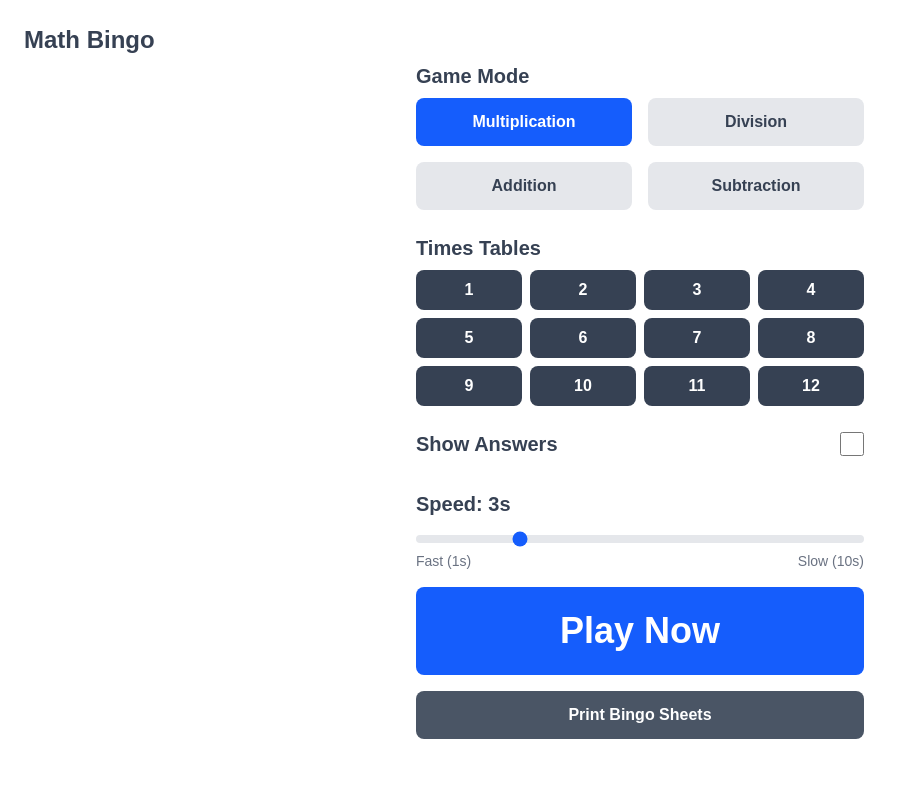
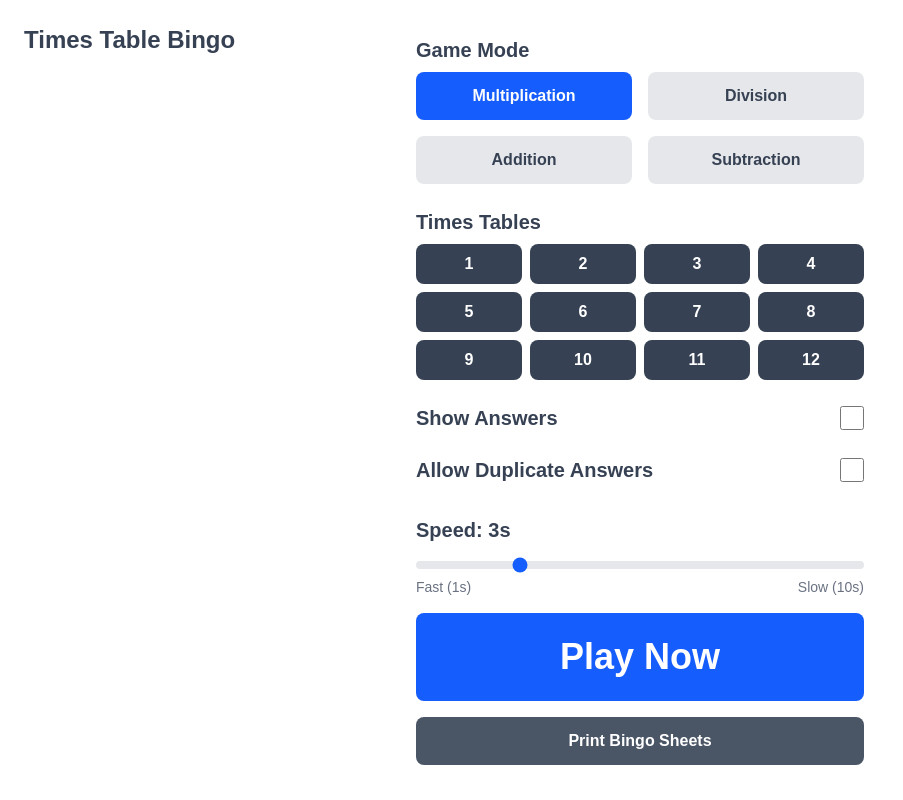
Before and after one commit to jameslnewell/times-table-bingo, a Next.js app: page / in a window 1280 px wide. Shown: the whole page, without its empty margins (0-903 px from the left). Built offline with nearby package versions, Linux system fonts and the light colour scheme.

Commit message:
rename app to Times Table Bingo

```diff
--- a/app/_components/BingoSheet.tsx
+++ b/app/_components/BingoSheet.tsx
@@ -9,7 +9,7 @@ export function BingoSheet({ answers, columns, rows }: BingoSheetProps) {
 
   return (
     <div className="border-2 border-black p-4 bg-white">
-      <h2 className="text-xl font-bold text-center mb-4">Math Bingo</h2>
+      <h2 className="text-xl font-bold text-center mb-4">Times Table Bingo</h2>
       <div
         className="grid gap-0"
         style={{
--- a/app/_components/GameState.tsx
+++ b/app/_components/GameState.tsx
@@ -9,12 +9,14 @@ interface GameStateProps {
   mode: GameMode;
   delay: number;
   showAnswers: boolean;
+  allowDuplicateAnswers: boolean;
   selectedTimesTables: number[];
   expressions: GameExpression[];
   onPlay: () => void;
   onModeChange: (mode: GameMode) => void;
   onDelayChange: (delay: number) => void;
   onShowAnswersChange: (value: boolean) => void;
+  onAllowDuplicateAnswersChange: (value: boolean) => void;
   onSelectedTimesTablesChange: (selected: number[]) => void;
   onBingo: () => void;
   onReset: () => void;
@@ -26,12 +28,14 @@ export function GameState({
   mode,
   delay,
   showAnswers,
+  allowDuplicateAnswers,
   selectedTimesTables,
   expressions,
   onPlay,
   onModeChange,
   onDelayChange,
   onShowAnswersChange,
+  onAllowDuplicateAnswersChange,
   onSelectedTimesTablesChange,
   onBingo,
   onReset,
@@ -45,11 +49,13 @@ export function GameState({
         mode={mode}
         delay={delay}
         showAnswers={showAnswers}
+        allowDuplicateAnswers={allowDuplicateAnswers}
         selectedTimesTables={selectedTimesTables}
         onPlay={onPlay}
         onModeChange={onModeChange}
         onDelayChange={onDelayChange}
         onShowAnswersChange={onShowAnswersChange}
+        onAllowDuplicateAnswersChange={onAllowDuplicateAnswersChange}
         onSelectedTimesTablesChange={onSelectedTimesTablesChange}
       />
     );
@@ -94,7 +100,7 @@ export function GameState({
           href="https://jameslnewell.github.io/times-table-bingo"
           className="text-gray-700 hover:text-gray-900 transition-colors"
         >
-          Math Bingo
+          Times Table Bingo
         </a>
       </h1>
       <main className="flex-1 flex flex-col items-center justify-center p-8">
--- a/app/_components/LostState.tsx
+++ b/app/_components/LostState.tsx
@@ -12,7 +12,7 @@ export function LostState({ mode, expressions, onPlayAgain }: LostStateProps) {
       <div className="text-center mb-8">
         <h2 className="text-6xl font-bold text-orange-600 mb-4">Nice Try!</h2>
         <p className="text-2xl text-gray-600">
-          All times tables have been used!
+          All questions have been shown!
         </p>
       </div>
       <div className="w-full max-h-96 overflow-y-auto mb-8 p-4 bg-gray-50 rounded-lg">
--- a/app/_components/WaitingState.tsx
+++ b/app/_components/WaitingState.tsx
@@ -5,10 +5,12 @@ interface WaitingStateProps {
   mode: GameMode;
   delay: number;
   showAnswers: boolean;
+  allowDuplicateAnswers: boolean;
   selectedTimesTables: number[];
   onDelayChange: (delay: number) => void;
   onModeChange: (mode: GameMode) => void;
   onShowAnswersChange: (value: boolean) => void;
+  onAllowDuplicateAnswersChange: (value: boolean) => void;
   onSelectedTimesTablesChange: (selected: number[]) => void;
   onPlay: () => void;
 }
@@ -17,11 +19,13 @@ export function WaitingState({
   mode,
   delay,
   showAnswers,
+  allowDuplicateAnswers,
   selectedTimesTables,
   onPlay,
   onModeChange,
   onDelayChange,
   onShowAnswersChange,
+  onAllowDuplicateAnswersChange,
   onSelectedTimesTablesChange,
 }: WaitingStateProps) {
   const toggleTimesTable = (num: number) => {
@@ -119,6 +123,21 @@ export function WaitingState({
             />
           </label>
         </div>
+
+        {/* Allow Duplicate Answers Toggle */}
+        <div className="space-y-2">
+          <label className="flex items-center justify-between cursor-pointer">
+            <span className="text-xl font-semibold text-gray-700">
+              Allow Duplicate Answers
+            </span>
+            <input
+              type="checkbox"
+              checked={allowDuplicateAnswers}
+              onChange={(e) => onAllowDuplicateAnswersChange(e.target.checked)}
+              className="w-6 h-6 text-blue-600 bg-gray-200 border-gray-300 rounded focus:ring-blue-500 cursor-pointer"
+            />
+          </label>
+        </div>
       </div>
 
       <div className="flex flex-col gap-4 w-full">
--- a/app/_hooks/useGame.ts
+++ b/app/_hooks/useGame.ts
@@ -13,6 +13,7 @@ export interface GameConfig {
   mode?: GameMode;
   delay?: number;
   selectedTimesTables?: number[];
+  allowDuplicateAnswers?: boolean;
 }
 
 export interface GameState {
@@ -25,7 +26,9 @@ const TIMES_TABLES_MAX = 12;
 function generateExpression(
   mode: GameMode,
   usedAnswers: Set<number>,
-  selectedTimesTables: number[]
+  usedExpressions: Set<string>,
+  selectedTimesTables: number[],
+  allowDuplicateAnswers: boolean
 ): GameExpression | null {
   const maxAttempts = 100;
   let attempts = 0;
@@ -47,10 +50,12 @@ function generateExpression(
         answer: product,
       };
     } else if (mode === "division") {
+      // For division: product ÷ left = right
+      // e.g., if left=2 (from selected table), right=6, product=12, then 12 ÷ 2 = 6
       expression = {
         left: product,
-        right,
-        answer: left,
+        right: left,
+        answer: right,
       };
     } else if (mode === "addition") {
       // For addition: (product - right) + right = product
@@ -70,8 +75,18 @@ function generateExpression(
       };
     }
 
-    if (!usedAnswers.has(expression.answer) && isValid) {
-      return expression;
+    const expressionKey = `${expression.left},${expression.right}`;
+
+    if (allowDuplicateAnswers) {
+      // When duplicates allowed, only check for unique expressions
+      if (!usedExpressions.has(expressionKey) && isValid) {
+        return expression;
+      }
+    } else {
+      // When duplicates not allowed, check for unique answers
+      if (!usedAnswers.has(expression.answer) && isValid) {
+        return expression;
+      }
     }
 
     attempts++;
@@ -81,7 +96,7 @@ function generateExpression(
 }
 
 export function useGame(config: GameConfig = {}) {
-  const { delay = 3000, mode = "multiplication", selectedTimesTables = [1, 2, 3, 4, 5, 6, 7, 8, 9, 10, 11, 12] } = config;
+  const { delay = 3000, mode = "multiplication", selectedTimesTables = [1, 2, 3, 4, 5, 6, 7, 8, 9, 10, 11, 12], allowDuplicateAnswers = false } = config;
 
   const [status, setStatus] = React.useState<GameStatus>("waiting");
   const [expressions, setExpressions] = React.useState<GameExpression[]>([]);
@@ -90,7 +105,8 @@ export function useGame(config: GameConfig = {}) {
   const generateNextExpression = React.useCallback(() => {
     setExpressions((prev) => {
       const usedAnswers = new Set(prev.map((expr) => expr.answer));
-      const expression = generateExpression(mode, usedAnswers, selectedTimesTables);
+      const usedExpressions = new Set(prev.map((expr) => `${expr.left},${expr.right}`));
+      const expression = generateExpression(mode, usedAnswers, usedExpressions, selectedTimesTables, allowDuplicateAnswers);
 
       if (expression) {
         return [...prev, expression];
@@ -104,14 +120,14 @@ export function useGame(config: GameConfig = {}) {
         return prev;
       }
     });
-  }, [mode, selectedTimesTables]);
+  }, [mode, selectedTimesTables, allowDuplicateAnswers]);
 
   const play = React.useCallback(() => {
     setStatus("playing");
     setExpressions([]);
 
     // Generate first expression immediately
-    const firstExpression = generateExpression(mode, new Set(), selectedTimesTables);
+    const firstExpression = generateExpression(mode, new Set<number>(), new Set<string>(), selectedTimesTables, allowDuplicateAnswers);
     if (firstExpression) {
       setExpressions([firstExpression]);
     }
--- a/app/layout.tsx
+++ b/app/layout.tsx
@@ -2,8 +2,8 @@ import type { Metadata } from "next";
 import "./globals.css";
 
 export const metadata: Metadata = {
-  title: "Math Bingo",
-  description: "A fun educational game for learning math",
+  title: "Times Table Bingo",
+  description: "A fun educational game for learning times tables",
 };
 
 export default function RootLayout({
--- a/app/page.tsx
+++ b/app/page.tsx
@@ -24,12 +24,16 @@ export default function Game() {
     "times-table-bingo-selected-tables",
     [1, 2, 3, 4, 5, 6, 7, 8, 9, 10, 11, 12]
   );
+  const [allowDuplicateAnswers, setAllowDuplicateAnswers, isAllowDuplicatesLoaded] = useLocalStorage<boolean>(
+    "times-table-bingo-allow-duplicates",
+    false
+  );
 
   const [isHydrated, setIsHydrated] = useState(false);
 
-  const isLoaded = isModeLoaded && isDelayLoaded && isShowAnswersLoaded && isSelectedTablesLoaded;
+  const isLoaded = isModeLoaded && isDelayLoaded && isShowAnswersLoaded && isSelectedTablesLoaded && isAllowDuplicatesLoaded;
 
-  const game = useGame({ mode, delay, selectedTimesTables });
+  const game = useGame({ mode, delay, selectedTimesTables, allowDuplicateAnswers });
   const audioContext = useAudioContext();
   const prevExpressionCountRef = useRef(0);
 
@@ -62,12 +66,14 @@ export default function Game() {
       mode={mode}
       delay={delay}
       showAnswers={showAnswers}
+      allowDuplicateAnswers={allowDuplicateAnswers}
       selectedTimesTables={selectedTimesTables}
       expressions={game.expressions}
       onPlay={game.play}
       onModeChange={setMode}
       onDelayChange={setDelay}
       onShowAnswersChange={setShowAnswers}
+      onAllowDuplicateAnswersChange={setAllowDuplicateAnswers}
       onSelectedTimesTablesChange={setSelectedTimesTables}
       onBingo={game.bingo}
       onReset={game.reset}
--- a/app/sheets/page.tsx
+++ b/app/sheets/page.tsx
@@ -59,7 +59,7 @@ export default function SheetsPage() {
     <div className="min-h-screen p-8 bg-gray-100">
       <div className="max-w-7xl mx-auto">
         <div className="flex justify-between items-center mb-8 print:hidden">
-          <h1 className="text-3xl font-bold">Math Bingo Sheets</h1>
+          <h1 className="text-3xl font-bold">Times Table Bingo Sheets</h1>
           <div className="flex gap-4">
             <button
               onClick={() => window.print()}
--- a/package.json
+++ b/package.json
@@ -1,5 +1,5 @@
 {
-  "name": "math-bingo",
+  "name": "times-table-bingo",
   "version": "0.1.0",
   "private": true,
   "type": "module",
```
Also changed, not shown: 2 other files (tests, documents, lock files or other folders).
